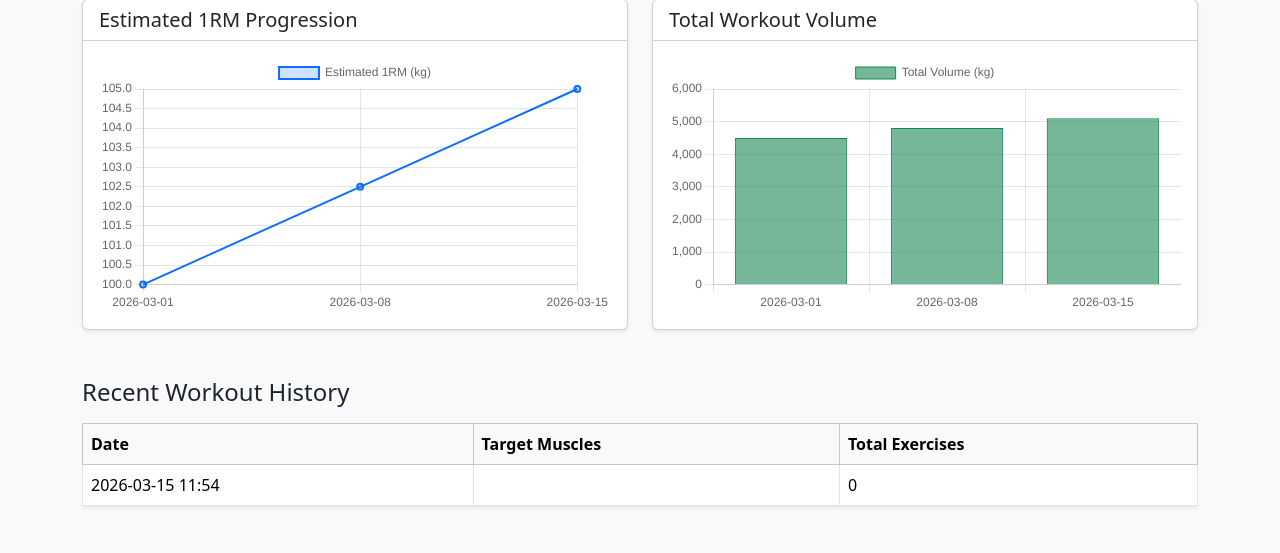
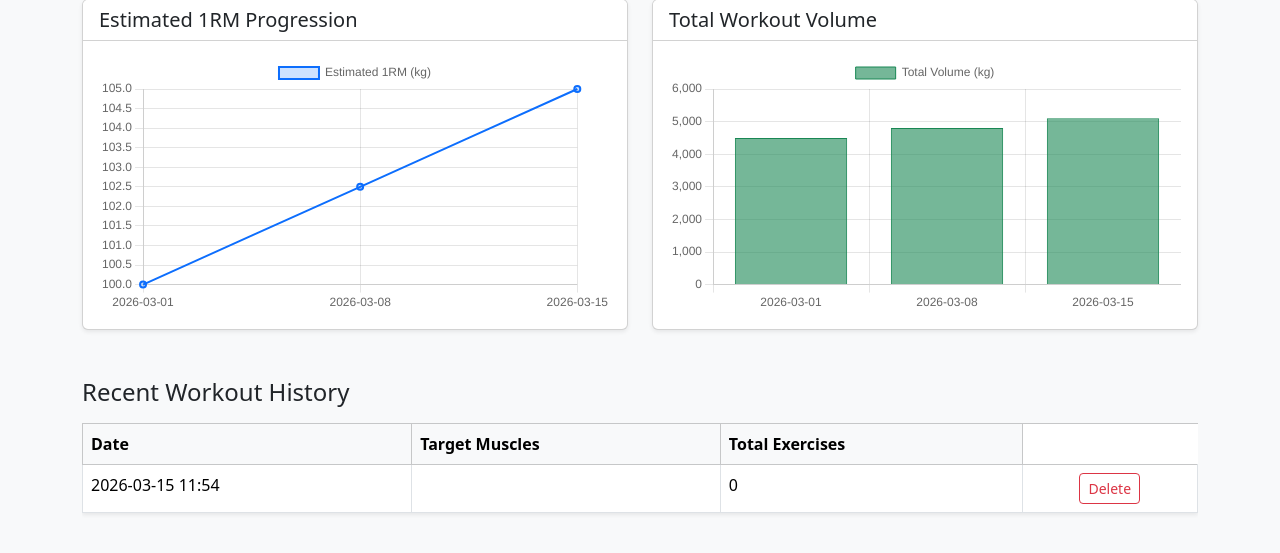
Before and after one commit to dominikszilvasi04/gym-workout-logger, a Flask app: page / in a window 1280 px wide. Shown: the part 176-729 px from the top of the page. Run offline with Flask 3, Linux system fonts and the light colour scheme; a database or web service that is not in the repository returns one stand-in record (values such as "Sample title").

Commit message:
add delete workout functionality

```diff
--- a/application/controllers/workout_controller.py
+++ b/application/controllers/workout_controller.py
@@ -48,3 +48,20 @@ def view_workout_logging_form() -> str:
         The rendered HTML string for the workout logging form.
     """
     return render_template("log_workout.html")
+
+@workout_blueprint.route("/api/workouts/<identifier>", methods=["DELETE"])
+def delete_workout_endpoint(identifier: str) -> tuple[Response, int]:
+    """
+    API endpoint to permanently delete a workout session.
+
+    Args:
+        identifier: The unique database identifier passed via the URL path.
+
+    Returns:
+        A tuple containing the JSON response and the HTTP status code.
+    """
+    deletion_successful = application_workout_service.remove_workout_session(identifier=identifier)
+    if deletion_successful:
+        return jsonify({"message": "Workout successfully deleted."}), 200
+    else:
+        return jsonify({"error": "Workout not found or invalid identifier provided."}), 404
--- a/application/repositories/workout_repository.py
+++ b/application/repositories/workout_repository.py
@@ -17,10 +17,10 @@ class WorkoutRepository:
         Retrieves the MongoDB collection for workouts.
 
         Raises:
-            RuntimeError: If the database manager has not been initialized.
+            RuntimeError: If the database manager has not been initialised.
         """
         if database_manager.database is None:
-            raise RuntimeError("Database client is not initialized.")
+            raise RuntimeError("Database client is not initialised.")
         return database_manager.database["workouts"]
 
     def create_workout(self, workout_document: WorkoutDocument) -> str:
@@ -49,10 +49,8 @@ class WorkoutRepository:
         """
         if not ObjectId.is_valid(identifier):
             return None
-
         document = self.collection.find_one({"_id": ObjectId(identifier)})
         if document:
-            # Convert ObjectId to string for Pydantic validation
             document["_id"] = str(document["_id"])
             return WorkoutDocument(**document)
         return None
@@ -70,3 +68,19 @@ class WorkoutRepository:
             document["_id"] = str(document["_id"])
             workouts.append(WorkoutDocument(**document))
         return workouts
+
+    def delete_workout_by_identifier(self, identifier: str) -> bool:
+        """
+        Permanently removes a workout document from the database.
+
+        Args:
+            identifier: The MongoDB ObjectId string.
+
+        Returns:
+            True if a document was successfully deleted, False otherwise.
+        """
+        if not ObjectId.is_valid(identifier):
+            return False
+
+        deletion_result = self.collection.delete_one({"_id": ObjectId(identifier)})
+        return deletion_result.deleted_count > 0
--- a/application/services/workout_service.py
+++ b/application/services/workout_service.py
@@ -101,3 +101,15 @@ class WorkoutService:
             The WorkoutDocument if found, otherwise None.
         """
         return self.workout_repository.retrieve_workout_by_identifier(identifier=identifier)
+
+    def remove_workout_session(self, identifier: str) -> bool:
+        """
+        Delegates the deletion of a specific workout session to the repository.
+
+        Args:
+            identifier: The string representation of the database unique identifier.
+
+        Returns:
+            A boolean indicating the success of the deletion operation.
+        """
+        return self.workout_repository.delete_workout_by_identifier(identifier=identifier)
--- /dev/null
+++ b/application/static/javascript/dashboard_actions.js
@@ -0,0 +1,39 @@
+/**
+ * Dashboard Actions Controller
+ * Handles decoupled user interactions on the dashboard view,
+ * specifically the deletion of historical workout sessions.
+ */
+document.addEventListener("DOMContentLoaded", function() {
+    const workout_history_table = document.querySelector("table");
+    if (workout_history_table) {
+        workout_history_table.addEventListener("click", async function(click_event) {
+            if (click_event.target.classList.contains("delete-workout-button")) {
+                const workout_identifier = click_event.target.getAttribute("data-workout-identifier");
+                await execute_workout_deletion(workout_identifier);
+            }
+        });
+    }
+
+    /**
+     * Executes an asynchronous HTTP DELETE request to remove a workout.
+     * * @param {string} workout_identifier - The unique database identifier of the workout.
+     * @returns {Promise<void>}
+     */
+    async function execute_workout_deletion(workout_identifier) {
+        const user_confirmed = confirm("Are you absolutely certain you wish to delete this workout? This action cannot be undone.");
+        if (!user_confirmed) return;
+        try {
+            const network_response = await fetch(`/api/workouts/${workout_identifier}`, {
+                method: "DELETE"
+            });
+            if (network_response.ok) {
+                window.location.reload();
+            } else {
+                alert("Failed to delete the workout session. Please try again.");
+            }
+        } catch (network_error) {
+            console.error("Network failure during deletion:", network_error);
+            alert("A critical network error occurred while communicating with the server.");
+        }
+    }
+});
--- a/application/templates/dashboard.html
+++ b/application/templates/dashboard.html
@@ -52,10 +52,18 @@
                         <td>{{ workout.date_of_workout.strftime('%Y-%m-%d %H:%M') }}</td>
                         <td>{{ workout.target_muscle_groups | join(', ') }}</td>
                         <td>{{ workout.exercises | length }}</td>
+                        <td class="text-center">
+                            <button class="btn btn-sm btn-outline-danger delete-workout-button"
+                                    data-workout-identifier="{{ workout.identifier }}">
+                                Delete
+                            </button>
+                        </td>
                     </tr>
                     {% else %}
                     <tr>
-                        <td colspan="3" class="text-center text-muted">No workout history found. Time to hit the gym!</td>
+                        <td colspan="4" class="text-center text-muted">
+                            No workout history found. Time to hit the gym!
+                        </td>
                     </tr>
                     {% endfor %}
                 </tbody>
@@ -67,4 +75,5 @@
 
 {% block javascript_scripts %}
 <script src="{{ url_for('static', filename='javascript/dashboard_visualisation.js') }}"></script>
+<script src="{{ url_for('static', filename='javascript/dashboard_actions.js') }}"></script>
 {% endblock %}
```
